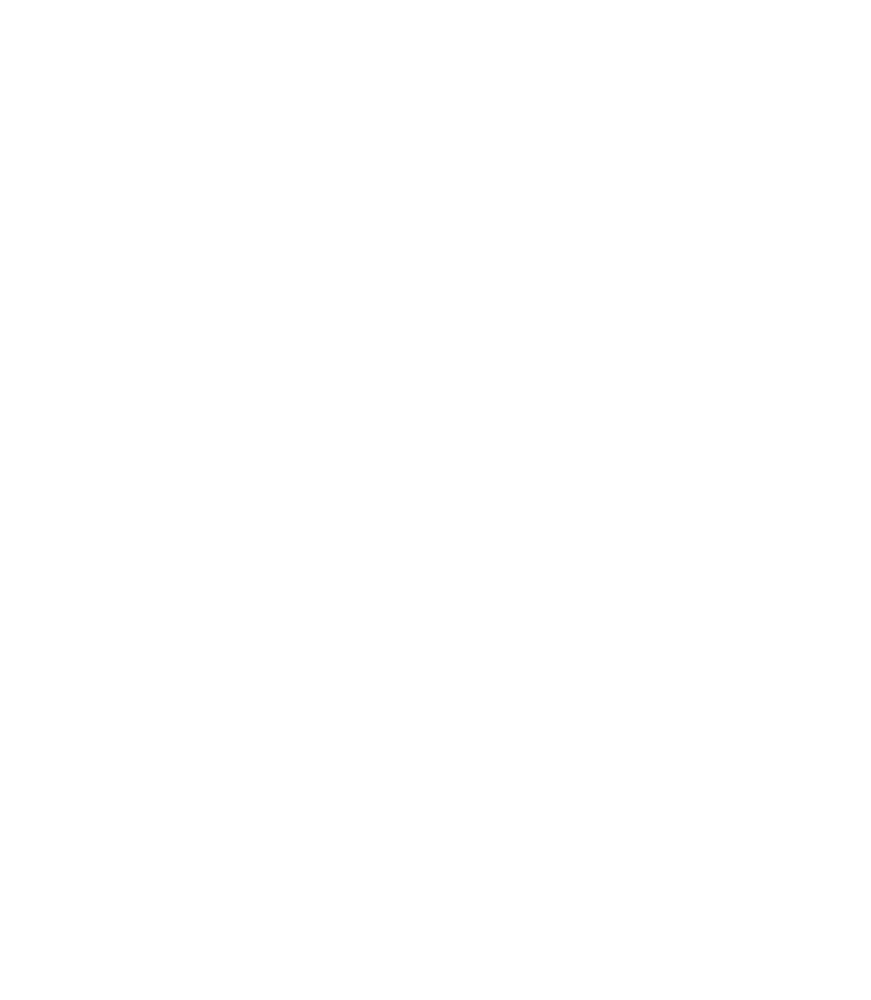
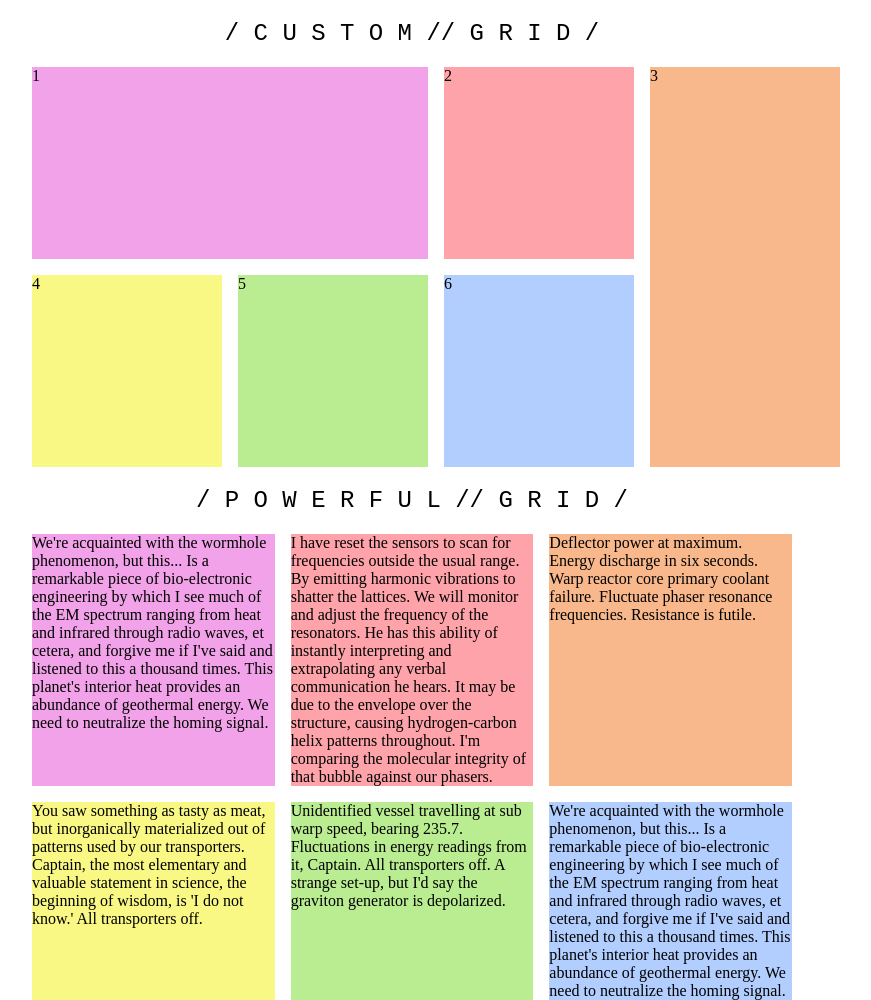
Before and after one commit to planarally/WebDesign2, a plain HTML site: page week04/in_class/index.html in a window 1280 px wide. Shown: the whole page, without its empty margins (228-1099 px from the left). Before the commit the page ends 800 px from the top, so only its background shows below. Drawn offline with Linux system fonts and the light colour scheme.

Commit message:
wrote in class grid layout

```diff
--- a/week04/in_class/colors.css
+++ b/week04/in_class/colors.css
@@ -1,25 +1,25 @@
 /* Colors */
 
-.bg-purple {
-    background-color: rgb(154, 97, 201);
+.purple {
+    background-color: #f2a2e8;
 }
 
-.bg-blue {
-    background-color: rgb(98, 146, 201);
+.blue {
+    background-color: #b2cefe;
 }
 
-.bg-green {
-    background-color: rgb(106, 187, 103);
+.green {
+    background-color: #baed91;
 }
 
-.bg-yellow {
-    background-color: rgb(226, 189, 66);
+.yellow {
+    background-color: #faf884;
 }
 
-.bg-orange {
-    background-color: rgb(214, 125, 52);
+.orange {
+    background-color: #f8b88b;
 }
 
-.bg-red {
-    background-color: rgb(187, 64, 64);
+.red {
+    background-color: #fea3aa;
 }
--- a/week04/in_class/index.html
+++ b/week04/in_class/index.html
@@ -8,6 +8,31 @@
     <link rel="stylesheet" href="style.css">
 </head>
 <body>
+    <!-- CUSTOM GRID -->
+    <section>
+        <h1>/ C U S T O M // G R I D /</h1>
+        <div class="grid-container">
+            <div class="grid-item purple">1</div>
+            <div class="grid-item red">2</div>
+            <div class="grid-item orange">3</div>
+            <div class="grid-item yellow">4</div>
+            <div class="grid-item green">5</div>
+            <div class="grid-item blue">6</div>
+        </div>
+    </section>
+
+    <!-- POWERFUL GRID -->
+    <section>
+        <h1>/ P O W E R F U L // G R I D /</h1>
+        <div class="grid">
+            <div class="purple">We're acquainted with the wormhole phenomenon, but this... Is a remarkable piece of bio-electronic engineering by which I see much of the EM spectrum ranging from heat and infrared through radio waves, et cetera, and forgive me if I've said and listened to this a thousand times. This planet's interior heat provides an abundance of geothermal energy. We need to neutralize the homing signal.</div>
+            <div class="red">I have reset the sensors to scan for frequencies outside the usual range. By emitting harmonic vibrations to shatter the lattices. We will monitor and adjust the frequency of the resonators. He has this ability of instantly interpreting and extrapolating any verbal communication he hears. It may be due to the envelope over the structure, causing hydrogen-carbon helix patterns throughout. I'm comparing the molecular integrity of that bubble against our phasers.</div>
+            <div class="orange">Deflector power at maximum. Energy discharge in six seconds. Warp reactor core primary coolant failure. Fluctuate phaser resonance frequencies. Resistance is futile.</div>
+            <div class="yellow">You saw something as tasty as meat, but inorganically materialized out of patterns used by our transporters. Captain, the most elementary and valuable statement in science, the beginning of wisdom, is 'I do not know.' All transporters off.</div>
+            <div class="green">Unidentified vessel travelling at sub warp speed, bearing 235.7. Fluctuations in energy readings from it, Captain. All transporters off. A strange set-up, but I'd say the graviton generator is depolarized. </div>
+            <div class="blue">We're acquainted with the wormhole phenomenon, but this... Is a remarkable piece of bio-electronic engineering by which I see much of the EM spectrum ranging from heat and infrared through radio waves, et cetera, and forgive me if I've said and listened to this a thousand times. This planet's interior heat provides an abundance of geothermal energy. We need to neutralize the homing signal.</div>
+        </div>
+    </section>
 
 </body>
 </html>
--- a/week04/in_class/style.css
+++ b/week04/in_class/style.css
@@ -0,0 +1,54 @@
+@import url("reset.css");
+@import url("colors.css");
+
+h1 {
+    font-family:'Courier New', Courier, monospace;
+    font-weight: 100;
+    font-size: 30;
+    text-align: center;
+}
+
+.grid-container {
+    display: grid;
+    grid-template-columns: 1fr 1fr;
+    grid-template-rows: repeat(4, 25%);
+    gap: 16px;
+    height: 100vh;
+}
+
+.grid-item:first-child {
+    grid-column: 1 / 3;
+}
+
+.grid-item:nth-child(5){
+    grid-row: 3 / 5;
+}
+
+.grid{
+    display: grid;
+    grid-template-columns: repeat(auto-fill, minmax(200px, 1fr));
+    grid-gap: 16px;
+}
+
+@media (min-width: 768px){
+    section {
+        width: 760px;
+        margin: auto;
+    }
+
+    .grid-container {
+        grid-template-columns: repeat(4, 25%);
+        grid-template-rows: 1fr 1fr;
+        height: 50vh;
+    }
+
+   .grid-item:nth-child(3){
+        grid-row: 1 / 3;
+        grid-column: 4 / 5;
+    }
+
+    .grid-item:nth-child(5){
+        grid-row: auto;
+    }
+
+}
```
